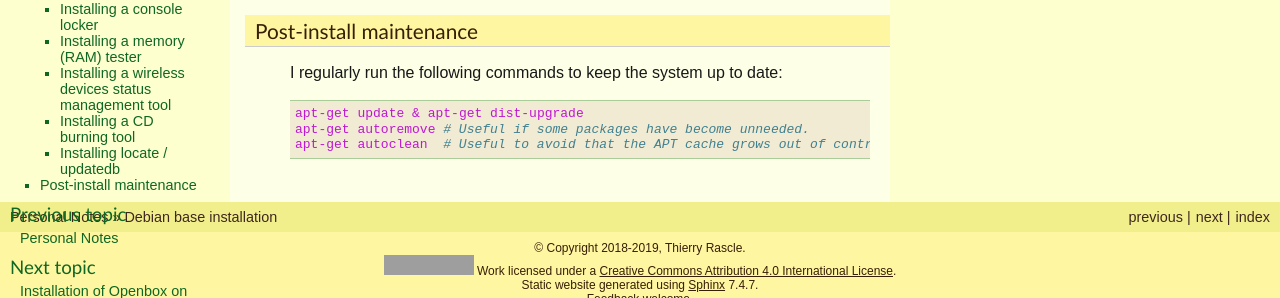
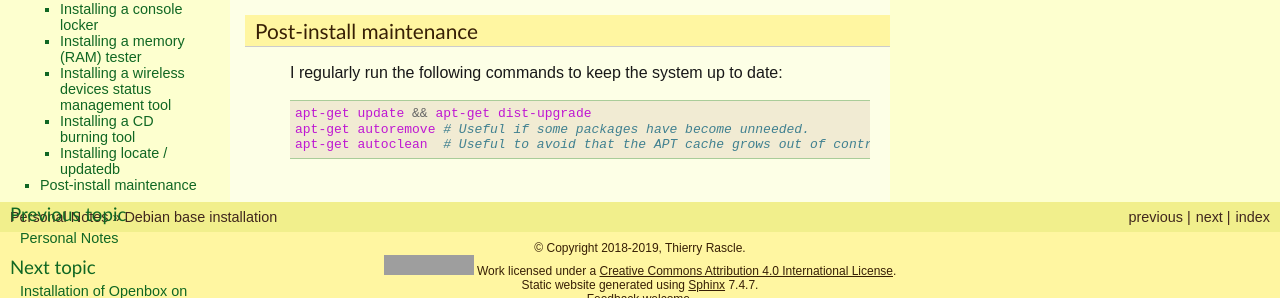
Before and after one commit to thierr26/thierr26_personal_notes_sphinx_sources, a Sphinx documentation site: the page built from source/debian_base_install.rst, in a window 1280 px wide and 900 px high, scrolled down 7714 px. Shown: the part 585-883 px from the top of the window. Built offline with Sphinx 7.4.7, drawn with Linux system fonts in a browser that asks for light colours; grey boxes are pictures that could not be loaded.

```diff
--- a/source/debian_base_install.rst
+++ b/source/debian_base_install.rst
@@ -503,6 +503,6 @@ Post-install maintenance
 
 I regularly run the following commands to keep the system up to date::
 
-  apt-get update & apt-get dist-upgrade
+  apt-get update && apt-get dist-upgrade
   apt-get autoremove # Useful if some packages have become unneeded.
   apt-get autoclean  # Useful to avoid that the APT cache grows out of control.
```
